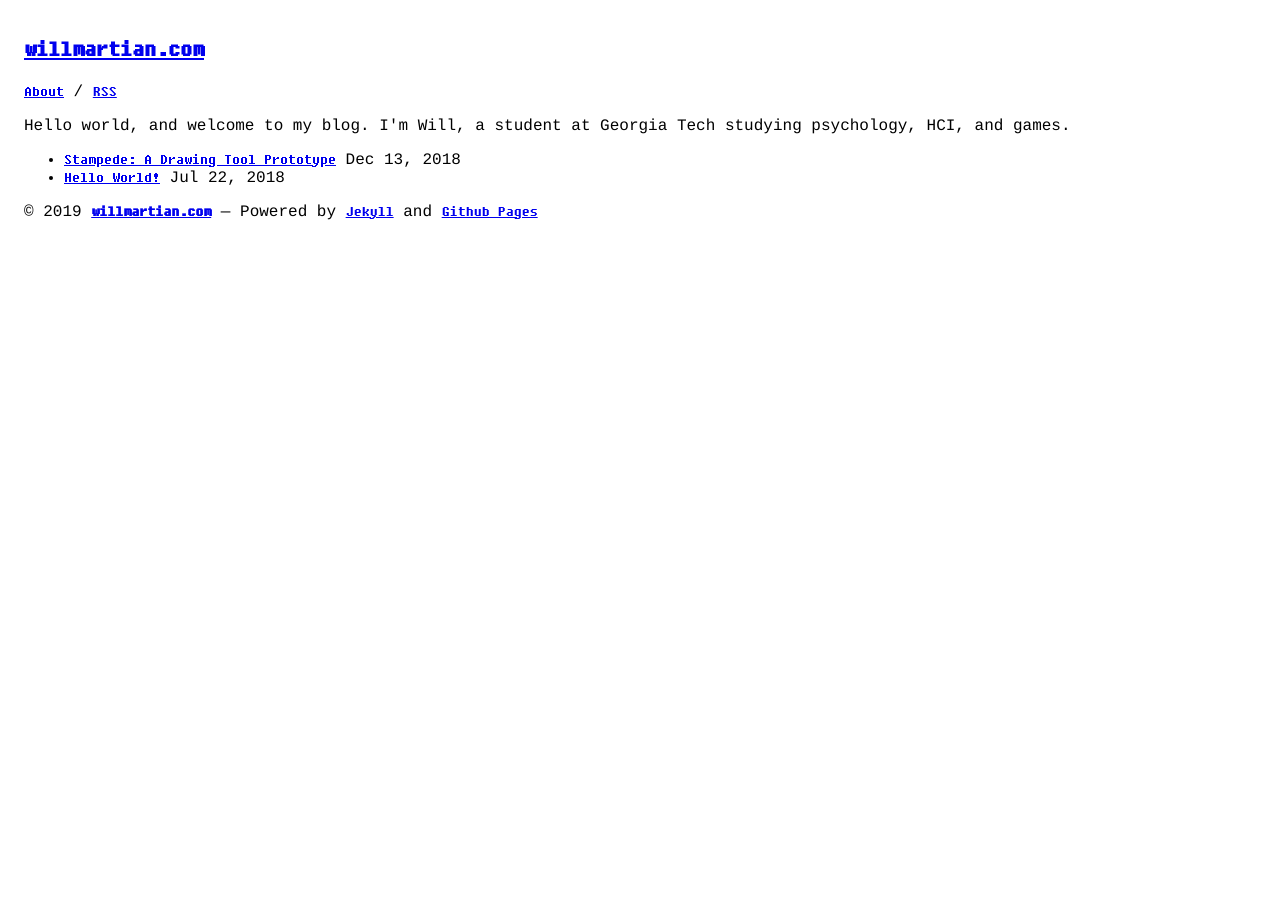
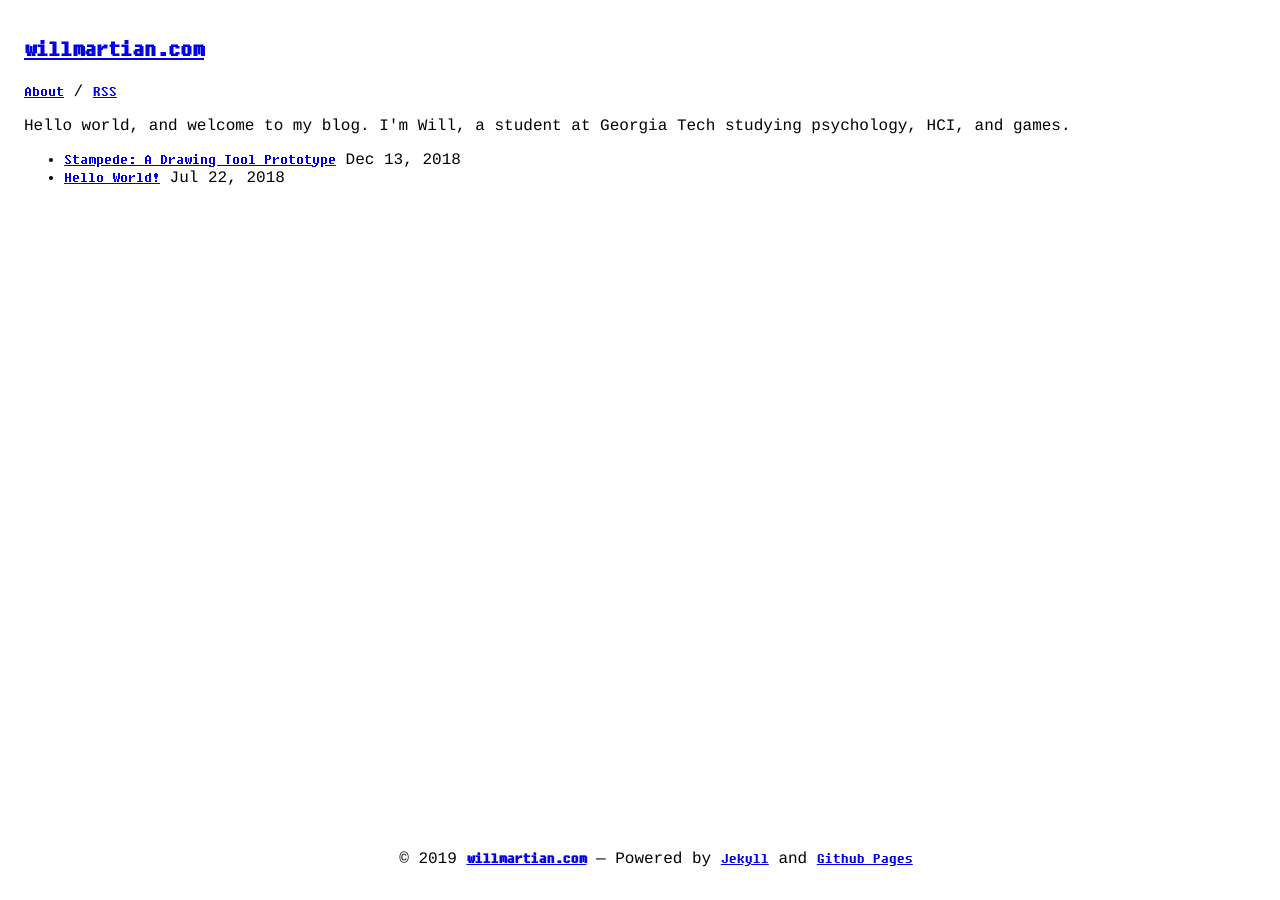
Before and after one commit to willbmartin/willbmartin.github.io, a Jekyll site: the page built from index.html, in a window 1280 px wide. Built offline with Jekyll 4.4.1, drawn with Linux system fonts in a browser that asks for light colours.

Commit message:
fixed footer

```diff
--- a/_layouts/default.html
+++ b/_layouts/default.html
@@ -5,7 +5,7 @@
   <body>
     <div class="page-content">
       {{ content }}
-      <div class="copyright">
+      <div class="footer">
         <p>&copy; {{ site.time | date: '%Y' }} <a href="{{ '/' | prepend: site.baseurl | prepend: site.url }}"><strong>{{ site.title }}</strong></a> ― Powered by <a href="https://jekyllrb.com/">Jekyll</a> and <a href="https://pages.github.com/">Github Pages</a></p>
       </div>
     </div>
--- a/css/main.css
+++ b/css/main.css
@@ -19,3 +19,12 @@ html {
 a {
 	font-family: 'FixedsysExcelsior';
 }
+
+.footer {
+  margin: 1em;
+  position: fixed;
+  left: 0;
+  bottom: 0;
+  width: 100%;
+  text-align: center;
+}
```
